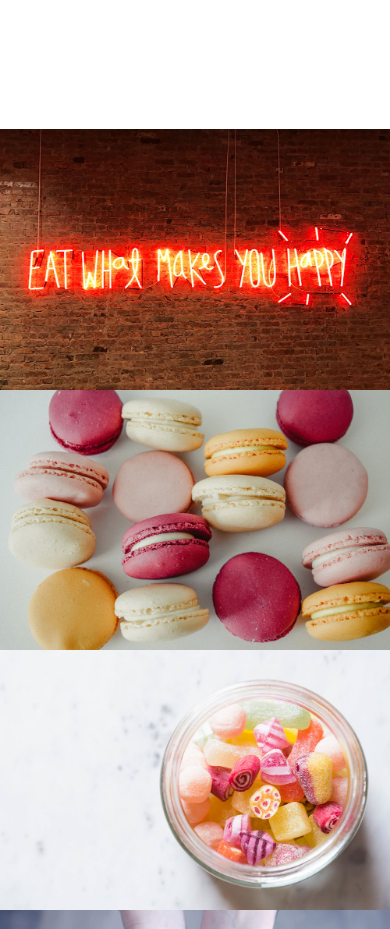
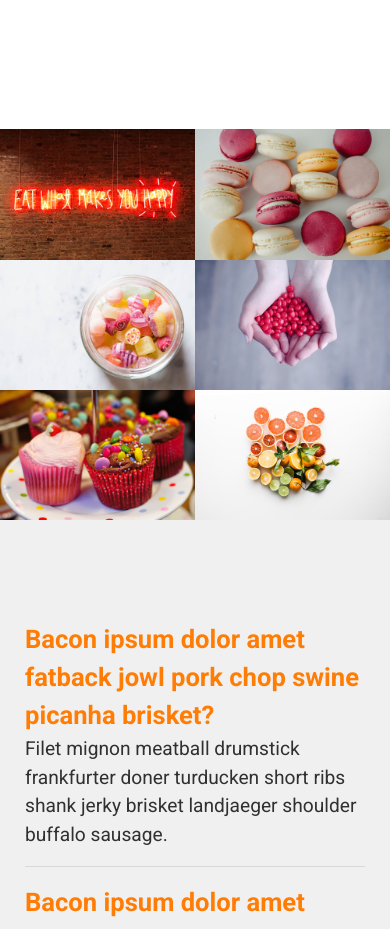
Before and after one commit to andrealc99/andrealc99.github.io, a plain HTML site: page index.html in a window 390 px wide. Shown: the part 5180-6109 px from the top of the page. Drawn offline with nearby package versions, Linux system fonts and the light colour scheme.

Commit message:
added media screen property to the grid to fix the reponsive layout

```diff
--- a/main.css
+++ b/main.css
@@ -267,13 +267,19 @@ h2 {
 
 .gridimgs {
     display: grid;
-    grid-template-columns: repeat(auto-fill, minmax(500px, max-width));
+    grid-template-columns: repeat(auto-fill, minmax(500px, 1fr));
     grid-gap: 0px;
     align-items: stretch;
   }
 
+  @media screen and (max-width: 500px){
+    .gridimgs {
+        grid-template-columns: repeat(auto-fill, minmax(150px, 1fr));
+  }
+}
+
 .gridimgs img {
-    max-width: 100%;
+    width: 100%;
   }
 
 .gridimgs > a:hover {
```
